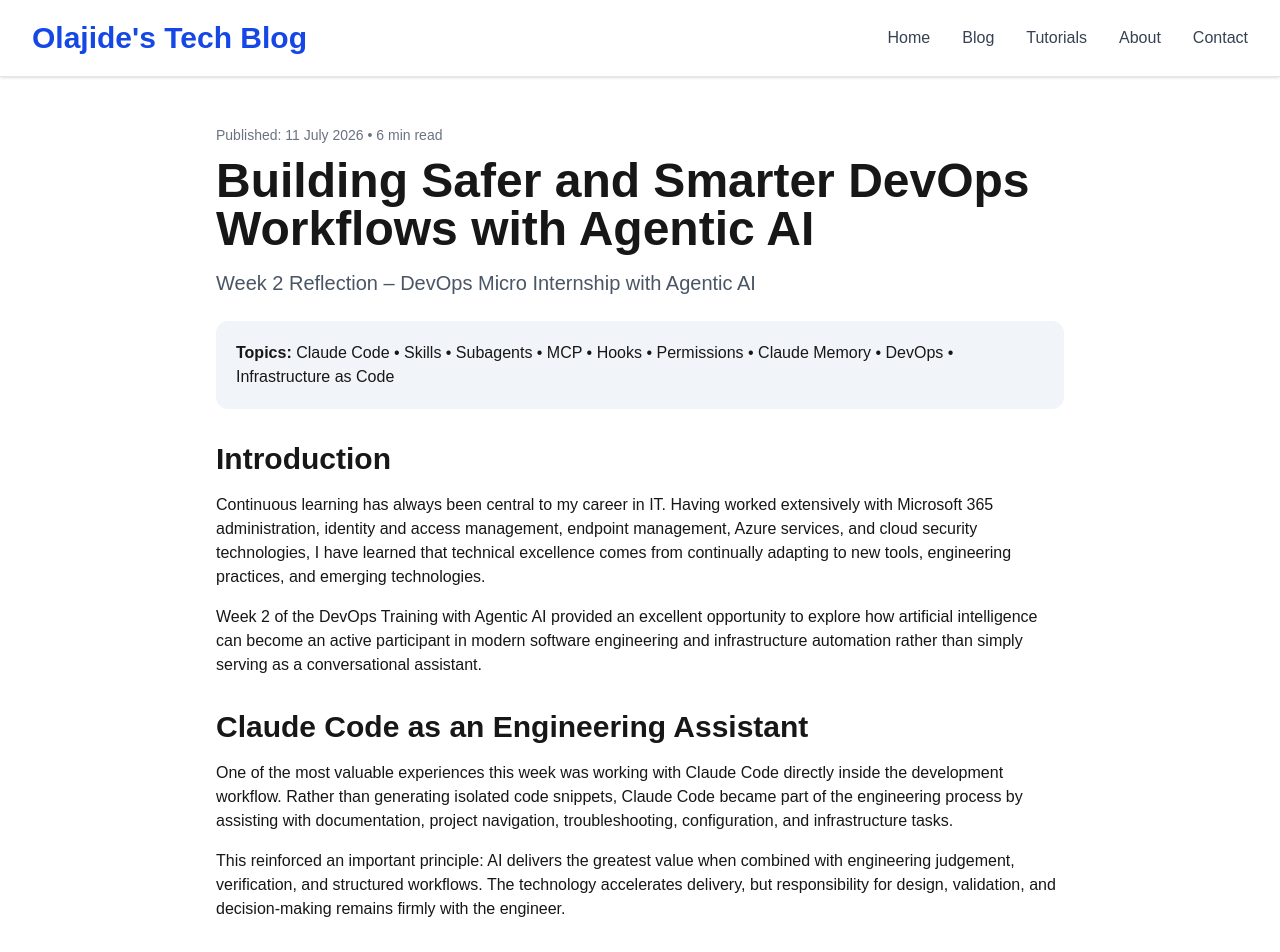
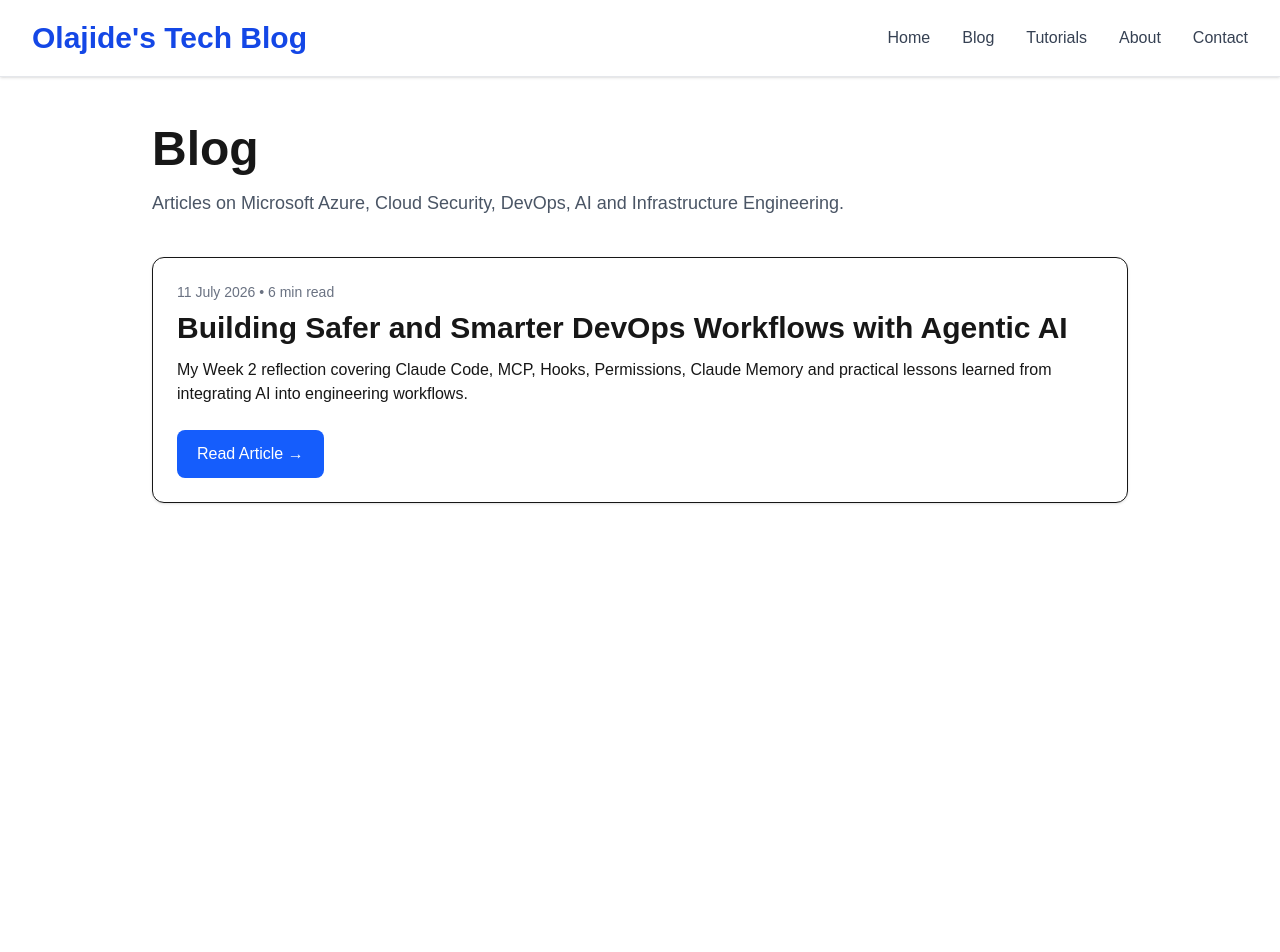
Before and after one commit to Kutiolajide07/my-blog, a Next.js app: page /blog/agentic-ai in a window 1280 px wide. Shown: the top 952 px of the page. After the commit the page ends 800 px from the top, so only its background shows below. Built offline with nearby package versions, Linux system fonts and the light colour scheme.

Commit message:
Add blog landing page

```diff
--- a/app/blog/agentic-ai/page.tsx
+++ b/app/blog/agentic-ai/page.tsx
@@ -1,146 +1,36 @@
-export default function AgenticAIPage() {
+import Link from "next/link";
+
+export default function BlogPage() {
   return (
-    <main className="max-w-4xl mx-auto px-6 py-12">
-      <article className="space-y-8">
+    <main className="max-w-5xl mx-auto px-6 py-12">
+      <h1 className="text-5xl font-bold mb-4">Blog</h1>
 
-        <div>
-          <p className="text-sm text-gray-500">
-            Published: 11 July 2026 • 6 min read
-          </p>
+      <p className="text-lg text-gray-600 mb-10">
+        Articles on Microsoft Azure, Cloud Security, DevOps, AI and Infrastructure Engineering.
+      </p>
 
-          <h1 className="text-5xl font-bold mt-3 mb-4">
-            Building Safer and Smarter DevOps Workflows with Agentic AI
-          </h1>
+      <div className="border rounded-xl p-6 shadow-sm hover:shadow-md transition">
+        <p className="text-sm text-gray-500">
+          11 July 2026 • 6 min read
+        </p>
 
-          <p className="text-xl text-gray-600">
-            Week 2 Reflection – DevOps Micro Internship with Agentic AI
-          </p>
+        <h2 className="text-3xl font-bold mt-2 mb-3">
+          Building Safer and Smarter DevOps Workflows with Agentic AI
+        </h2>
 
-          <div className="mt-6 bg-slate-100 dark:bg-slate-800 rounded-xl p-5">
-            <strong>Topics:</strong> Claude Code • Skills • Subagents • MCP • Hooks • Permissions • Claude Memory • DevOps • Infrastructure as Code
-          </div>
-        </div>
+        <p className="mb-6">
+          My Week 2 reflection covering Claude Code, MCP, Hooks, Permissions,
+          Claude Memory and practical lessons learned from integrating AI into
+          engineering workflows.
+        </p>
 
-        <section>
-          <h2 className="text-3xl font-bold mb-4">Introduction</h2>
-
-          <p className="mb-4">
-            Continuous learning has always been central to my career in IT. Having worked extensively with Microsoft 365 administration, identity and access management, endpoint management, Azure services, and cloud security technologies, I have learned that technical excellence comes from continually adapting to new tools, engineering practices, and emerging technologies.
-          </p>
-
-          <p>
-            Week 2 of the DevOps Training with Agentic AI provided an excellent opportunity to explore how artificial intelligence can become an active participant in modern software engineering and infrastructure automation rather than simply serving as a conversational assistant.
-          </p>
-        </section>
-
-        <section>
-          <h2 className="text-3xl font-bold mb-4">
-            Claude Code as an Engineering Assistant
-          </h2>
-
-          <p className="mb-4">
-            One of the most valuable experiences this week was working with Claude Code directly inside the development workflow. Rather than generating isolated code snippets, Claude Code became part of the engineering process by assisting with documentation, project navigation, troubleshooting, configuration, and infrastructure tasks.
-          </p>
-
-          <p>
-            This reinforced an important principle: AI delivers the greatest value when combined with engineering judgement, verification, and structured workflows. The technology accelerates delivery, but responsibility for design, validation, and decision-making remains firmly with the engineer.
-          </p>
-        </section>
-
-        <section>
-          <h2 className="text-3xl font-bold mb-4">
-            Skills, Subagents and Modular Thinking
-          </h2>
-
-          <p className="mb-4">
-            Another concept I found particularly valuable was the use of Skills and Subagents. Delegating specialised work to focused AI agents closely mirrors how experienced engineering teams organise expertise across infrastructure, security, automation, and operations.
-          </p>
-
-          <p>
-            Breaking larger problems into smaller reusable workflows encourages modular thinking, improves maintainability, and creates solutions that can scale alongside increasingly complex projects.
-          </p>
-        </section>
-
-        <section>
-          <h2 className="text-3xl font-bold mb-4">
-            Working with Model Context Protocol (MCP)
-          </h2>
-
-          <p className="mb-4">
-            Configuring Model Context Protocol (MCP) servers proved to be one of the most challenging aspects of the week. Since I was working within a managed Windows environment, I encountered differences in Docker configuration, package installation, Windows PATH configuration, and tooling compatibility compared to the standard course demonstrations.
-          </p>
-
-          <p>
-            Although resolving these issues required additional investigation, they reflected real-world enterprise environments where engineers frequently adapt solutions to organisational standards instead of relying solely on tutorial examples.
-          </p>
-
-          <blockquote className="border-l-4 border-blue-600 pl-4 italic my-6">
-            "The most valuable learning often happens during troubleshooting rather than during successful execution."
-          </blockquote>
-        </section>
-
-        <section>
-          <h2 className="text-3xl font-bold mb-4">
-            Hooks, Permissions and Safety Rails
-          </h2>
-
-          <p className="mb-4">
-            Another highlight was implementing Hooks, Permissions, and Safety Rails within Claude Code. Configuring safeguards to prevent destructive commands demonstrated the importance of governance in AI-assisted engineering workflows.
-          </p>
-
-          <p>
-            As organisations increasingly integrate AI into DevOps and cloud engineering, balancing automation with security, operational control, and responsible governance will become an essential engineering practice.
-          </p>
-        </section>
-
-        <section>
-          <h2 className="text-3xl font-bold mb-4">
-            Claude Memory
-          </h2>
-
-          <p>
-            Exploring Claude Memory demonstrated how project-specific knowledge can persist across sessions. Retaining architectural decisions, project conventions, and implementation guidance improves consistency while reducing repetitive context-setting during long-term engineering projects.
-          </p>
-        </section>
-
-        <section>
-          <h2 className="text-3xl font-bold mb-4">
-            Key Takeaways
-          </h2>
-
-          <ul className="list-disc pl-6 space-y-2">
-            <li>AI is most effective when integrated into disciplined engineering workflows.</li>
-            <li>Engineering judgement remains more important than automation alone.</li>
-            <li>Security and governance must accompany every automated workflow.</li>
-            <li>Real-world environments require adaptability beyond tutorial examples.</li>
-            <li>Documenting implementation and troubleshooting accelerates continuous learning.</li>
-          </ul>
-        </section>
-
-        <section>
-          <h2 className="text-3xl font-bold mb-4">
-            Looking Ahead
-          </h2>
-
-          <p className="mb-4">
-            As I continue developing my expertise in DevOps, Cloud Engineering, and Cloud Security, I see Agentic AI becoming an important complement to my existing Microsoft cloud experience. Combining Infrastructure as Code, automation, and AI-assisted engineering has significant potential to improve productivity, consistency, and operational quality when implemented with appropriate governance.
-          </p>
-
-          <p>
-            Week 2 has reinforced that successful AI adoption is not simply about using new tools. It is about integrating them into established engineering practices that prioritise security, maintainability, collaboration, and continuous improvement. Those principles will continue to guide my learning journey as I build expertise across Azure, DevOps, and cloud security.
-          </p>
-        </section>
-
-        <hr />
-
-        <footer className="text-center text-gray-500 py-6">
-          <h3 className="font-bold text-lg">Olajide Kuti</h3>
-          <p>
-            Cloud Engineer • Microsoft Azure • Microsoft 365 • Cloud Security • DevOps • AI-Assisted Engineering
-          </p>
-        </footer>
-
-      </article>
+        <Link
+          href="/blog/agentic-ai"
+          className="inline-block rounded-lg bg-blue-600 px-5 py-3 text-white hover:bg-blue-700"
+        >
+          Read Article →
+        </Link>
+      </div>
     </main>
   );
 }
```
